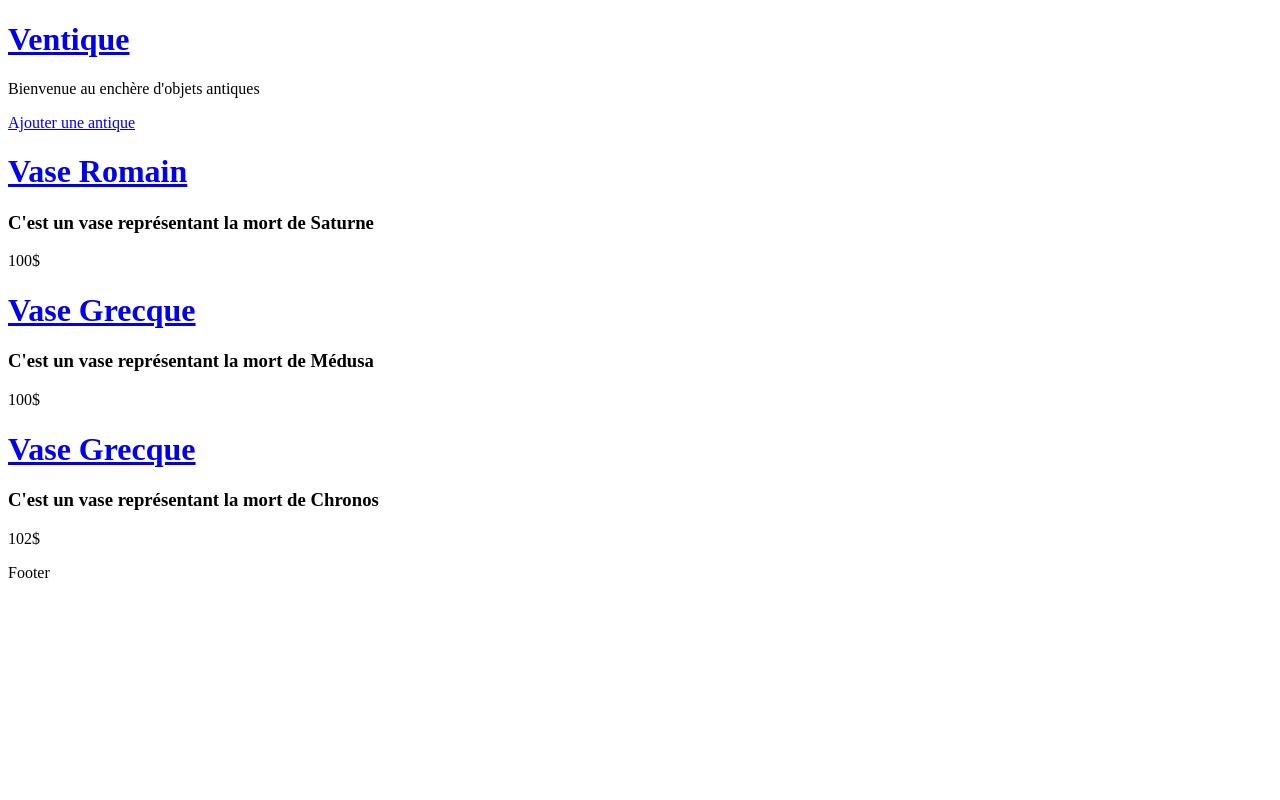
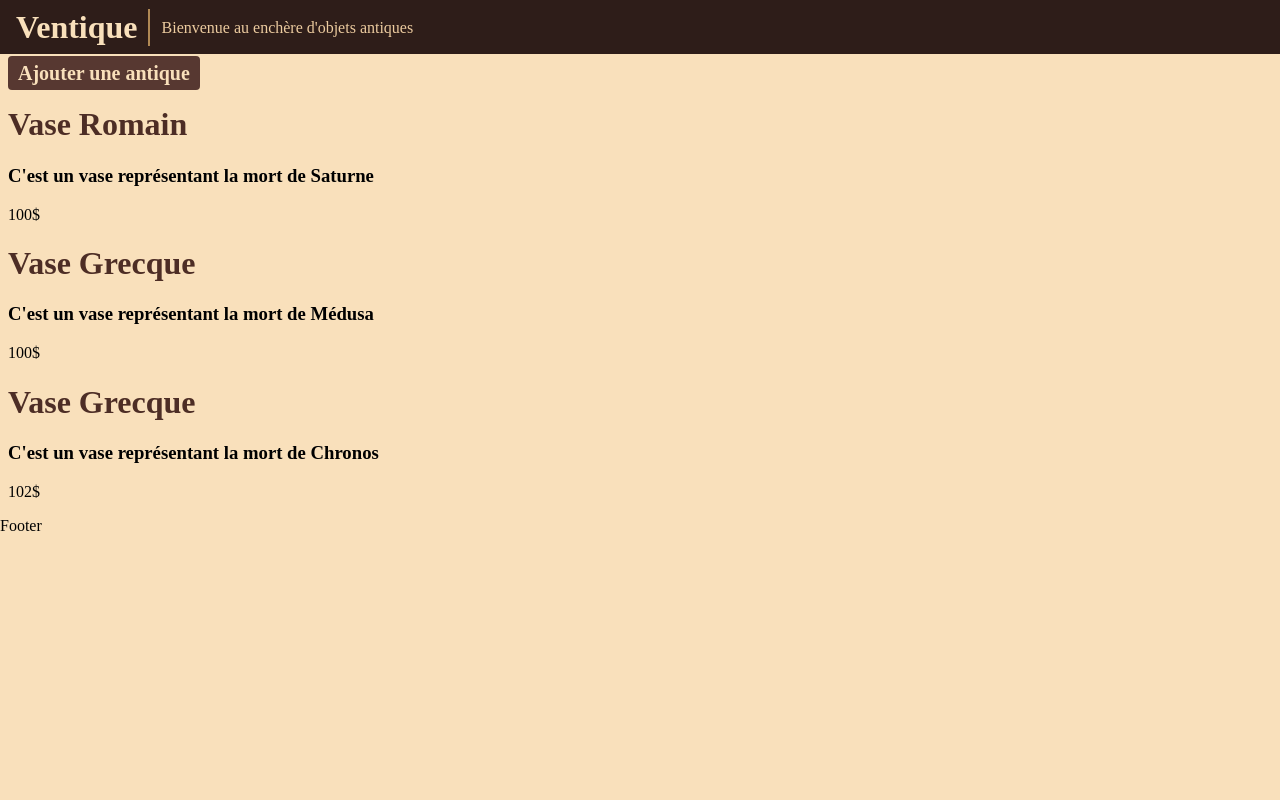
Before and after one commit to Mohamed-Brahimi/Ventique, a PHP site: page / in a window 1280 px wide. Run offline with PHP 8.4, Linux system fonts and the light colour scheme; data comes from the database, SQL or seed files in the repository.

Commit message:
[v0.1.2.3] Début intégration css

```diff
--- a/Framework/Router.php
+++ b/Framework/Router.php
@@ -4,6 +4,7 @@ require_once 'Configuration.php';
 require_once 'Controleur.php';
 require_once 'Requete.php';
 require_once 'Vue.php';
+
 
 /*
  * Classe de routage des requêtes entrantes.
--- a/Framework/Vue.php
+++ b/Framework/Vue.php
@@ -1,4 +1,5 @@
 <?php
+
 
 class Vue
 {
--- a/Style/style.css
+++ b/Style/style.css
@@ -0,0 +1,53 @@
+body {
+    background-color: #F9E0BB;
+    margin:0px;
+
+}
+body a {
+    color: #4d2d25;
+    text-decoration: none;
+    font-weight: bold;
+}
+#contenu {
+    margin: 8px;
+    position: relative;
+}
+#headerSite {
+    background-color: #2e1d19;
+    left:0px;
+    color: rgb(236, 203, 159);
+    padding-left: 8px;
+    padding-top: 1px;
+    display: flex;
+    flex-direction: row;
+    align-items: center;
+}
+
+#titreSite {
+    border-right: solid 2px rgb(177, 137, 84);;
+    padding-right: 10px;
+}
+#headerSite *{
+    margin: 4px;
+    margin-right: 4px;
+}
+#headerSite a{
+    color: #F9E0BB;
+    text-decoration: none;
+    font-weight: bold;
+}
+#headerSite a:active{
+    color: #f0c38a;
+    text-decoration: none;
+    font-weight: bold;
+}
+
+#linkAjouterAntique {
+    background-color: #573831;
+
+    padding: 6px 10px;
+    border-radius: 4px;
+    font-size: 20px;
+    color: #F9E0BB;
+
+}
--- a/Vue/Antiques/index.php
+++ b/Vue/Antiques/index.php
@@ -1,4 +1,4 @@
-<a href="Antiques/ajouter">Ajouter une antique</a>
+<a href="Antiques/ajouter" id="linkAjouterAntique">Ajouter une antique</a>
 
 <?php foreach ($antiques as $antique)
 : ?>
--- a/Vue/gabarit.php
+++ b/Vue/gabarit.php
@@ -5,11 +5,13 @@
     <meta charset="UTF-8">
 
     <title><?=$titre ?> </title>
+    <link rel='stylesheet' type='text/css' href='Style/style.css' />
+
 </head>
 
 <body>
     <div id="global">
-        <header>
+        <header id="headerSite">
             <a href="index.php">
                 <h1 id="titreSite">Ventique</h1>
             </a>
--- a/index.php
+++ b/index.php
@@ -2,5 +2,7 @@
 
 require 'Framework/Router.php';
 
+echo "<link rel='stylesheet' type='text/css' href='Style/style.css' />";
+
 $router = new Router();
 $router->routerRequete();
```
